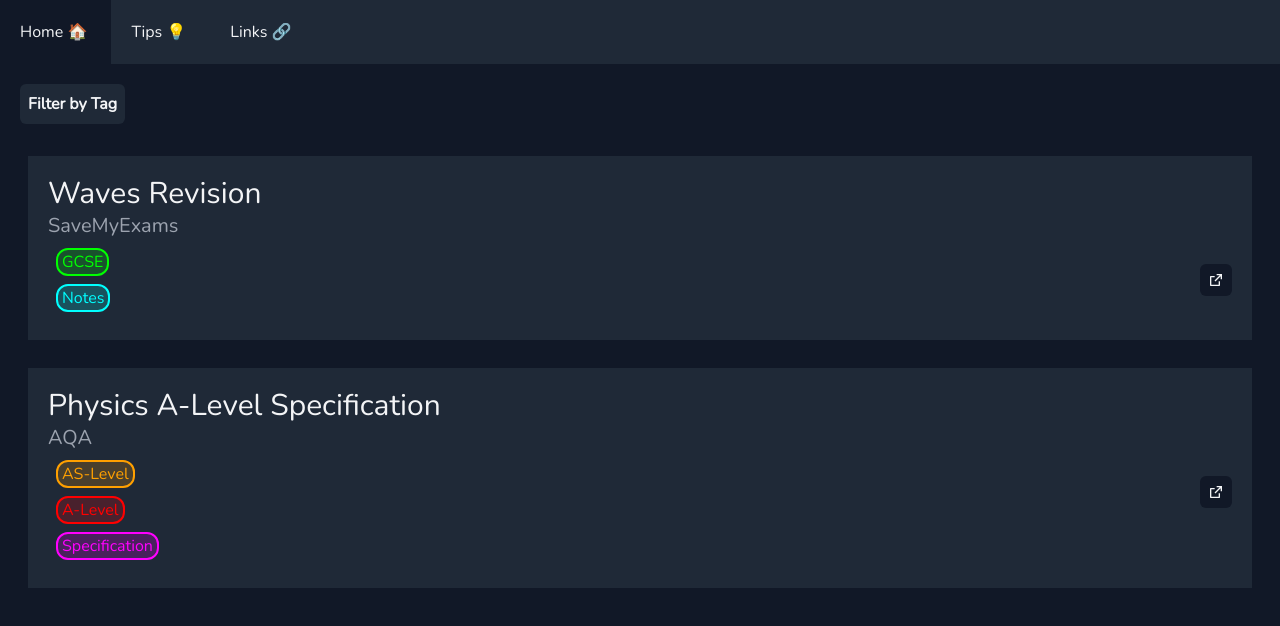
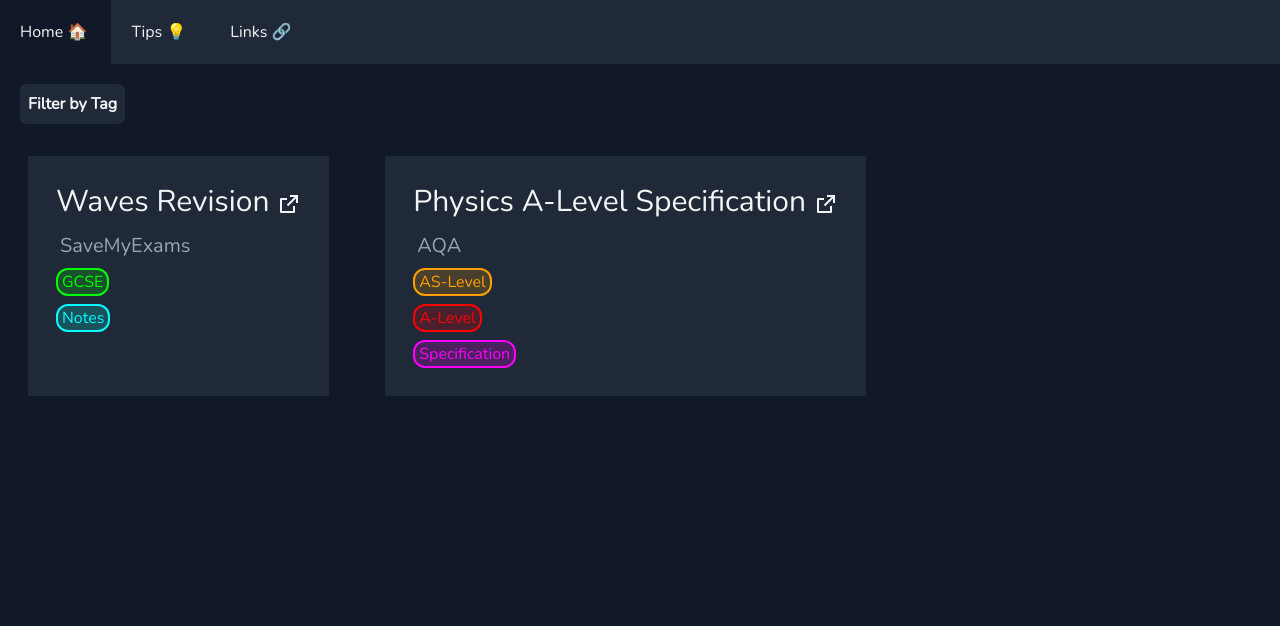
Before and after one commit to Supersonicboss1/physics-tips-site, a SvelteKit app: page /links in a window 1280 px wide. Shown: the top 626 px of the page. Built offline with nearby package versions, Linux system fonts and the light colour scheme.

Commit message:
UI improvements

```diff
--- a/src/routes/links/+page.svelte
+++ b/src/routes/links/+page.svelte
@@ -70,27 +70,28 @@
         </div>
     {/if}
 </div>
+<div class="md:flex">
 {#if iterableData.length > 0}
     {#each iterableData as link}
-        <div class="p-5 m-7 bg-gray-800 block flex-wrap">
-            <h2 class="text-3xl">
+        <div class="p-5 m-7 bg-gray-800 flex-wrap hover:border-gray-600 max-w-fit">
+
+            <h2 class="text-3xl flex">
+                <a href={link.link} target="_blank" rel="noreferrer" class="hover:bg-gray-900 rounded-3xl p-2 transition-all hover:translate-y-[-0.25rem] hover:shadow-2xl hover:shadow-blue-800">
                 {link.title}
-            </h2>
-            <h3 class="text-xl text-gray-400 ">
-                {link.author}
-            </h3>
-            <button class="rounded-md bg-gray-900 p-2 mt-6 float-right">
-                <a href={link.link} target="_blank" rel="noreferrer">
+
                     <svg
                         xmlns="http://www.w3.org/2000/svg"
-                        width="1em"
-                        height="1em"
+                        class="w-6 h-6 inline"
                         viewBox="0 0 24 24"
                         ><path
                             fill="currentColor"
                             d="M10 6v2H5v11h11v-5h2v6a1 1 0 0 1-1 1H4a1 1 0 0 1-1-1V7a1 1 0 0 1 1-1h6zm11-3v8h-2V6.413l-7.793 7.794l-1.414-1.414L17.585 5H13V3h8z" /></svg>
-                </a>
-            </button>
+                        </a>
+            </h2>
+
+            <h3 class="text-xl text-gray-400 m-3 my-1">
+                {link.author}
+            </h3>
             <div class="">
                 {#each link.tags as tag}
                     <Tag {tag} />
@@ -103,3 +104,4 @@
         <h2 class="text-3xl">No results!</h2>
     </div>
 {/if}
+</div>
--- a/src/routes/tips/+page.svelte
+++ b/src/routes/tips/+page.svelte
@@ -55,6 +55,24 @@
         }}>
         <b> Filter by Tag<b /> </b></button>
 </div>
+{#if showFilter}
+    <div class="bg-gray-800 max-w-max mx-4 rounded-md " transition:slide>
+        {#each tags as tag}
+            <div class="flex flex-wrap">
+                <Tag tag={tag.name}>
+                    <input
+                        type="checkbox"
+                        class="mx-2 accent-lime-500"
+                        bind:group={filteredTags}
+                        value={tag.name}
+                        on:change={() => changeIterableData()} />
+                </Tag>
+            </div>
+        {/each}
+    </div>
+{/if}
+
+<div class="md:flex">
 {#if iterableData.length > 0}
     {#each iterableData as tip}
         <div class="p-5 m-7 bg-gray-800 block">
@@ -73,19 +91,5 @@
         <h2 class="text-3xl">No results!</h2>
     </div>
 {/if}
-{#if showFilter}
-    <div class="bg-gray-800 max-w-max mx-4 rounded-md" transition:slide>
-        {#each tags as tag}
-            <div class="block">
-                <Tag tag={tag.name}>
-                    <input
-                        type="checkbox"
-                        class="mx-2 accent-lime-500"
-                        bind:group={filteredTags}
-                        value={tag.name}
-                        on:change={() => changeIterableData()} />
-                </Tag>
-            </div>
-        {/each}
-    </div>
-{/if}
+
+</div>
```
